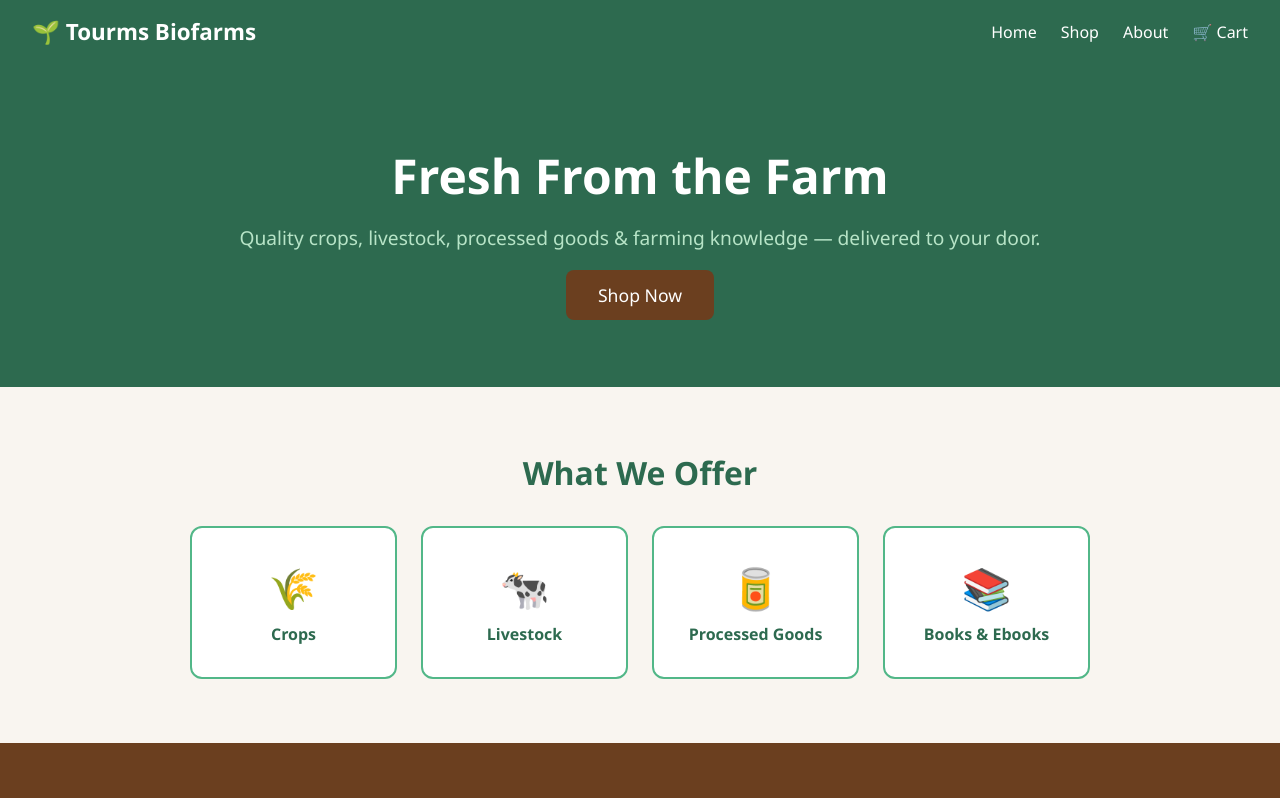
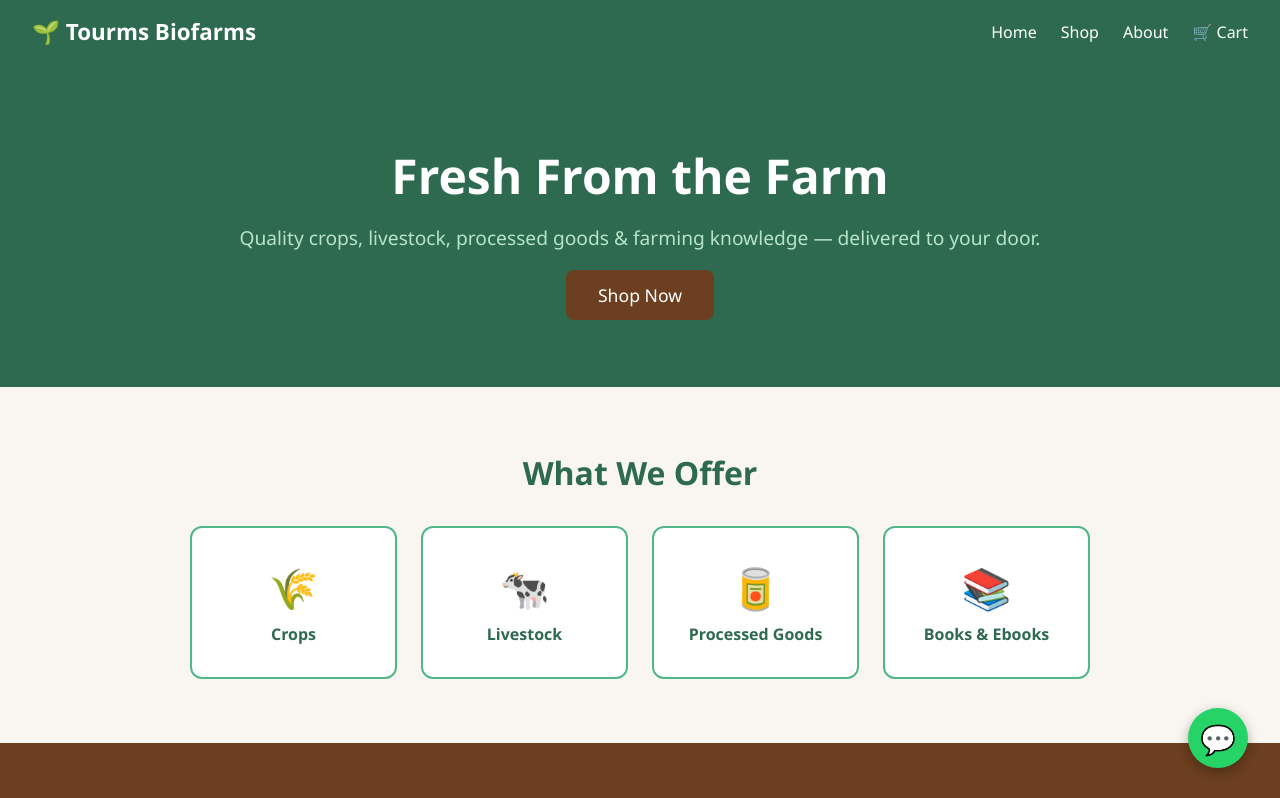
Before and after one commit to tourmsbiofarms/tourms-biofarms, a Next.js app: page / in a window 1280 px wide. Shown: the top 798 px of the page. Built offline with nearby package versions, Linux system fonts and the light colour scheme.

Commit message:
Add WhatsApp button

```diff
--- a/app/layout.js
+++ b/app/layout.js
@@ -36,6 +36,9 @@ export default function RootLayout({ children }) {
       </head>
       <body className={`${geistSans.variable} ${geistMono.variable}`}>
         {children}
+        <a href="https://wa.me/2347066563559?text=Hello%20Tourms%20Biofarms%2C%20I%20would%20like%20to%20make%20an%20enquiry." target="_blank" rel="noopener noreferrer" style={{ position: 'fixed', bottom: '2rem', right: '2rem', backgroundColor: '#25D366', color: 'white', borderRadius: '50%', width: '60px', height: '60px', display: 'flex', alignItems: 'center', justifyContent: 'center', fontSize: '1.8rem', boxShadow: '0 4px 12px rgba(0,0,0,0.3)', textDecoration: 'none', zIndex: 1000 }} title="Chat with us on WhatsApp">
+          💬
+        </a>
       </body>
     </html>
   );
```
